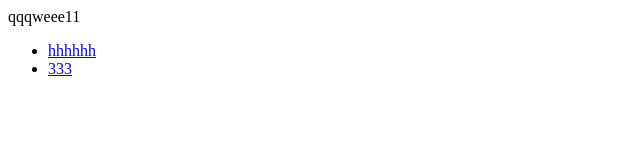
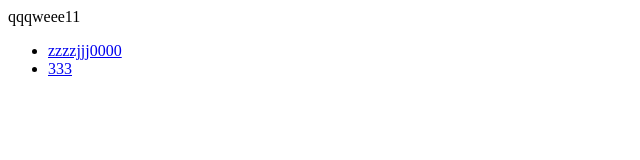
Before and after one commit to MfalmeWaWafu/JSONToHTML, a plain HTML site: page index.html in a window 1280 px wide. Shown: the full height of the page, 0-640 px from the left. Drawn offline with Linux system fonts and the light colour scheme.

Commit message:
Some message

```diff
--- a/index.html
+++ b/index.html
@@ -1 +1 @@
-<!doctype html><html><head><title> Тест </title></head><body><div>qqqweee11</div><div><ul><li><a href = "./2.html" > hhhhhh </a></li><li><a href = "./3.html" > 333 </a></li><ul></div></body></html>
+<!doctype html><html><head><title> Тест </title></head><body><div>qqqweee11</div><div><ul><li><a href = "./2.html" > zzzzjjj0000 </a></li><li><a href = "./3.html" > 333 </a></li><ul></div></body></html>
```
